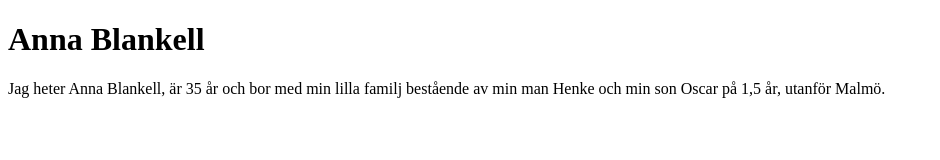
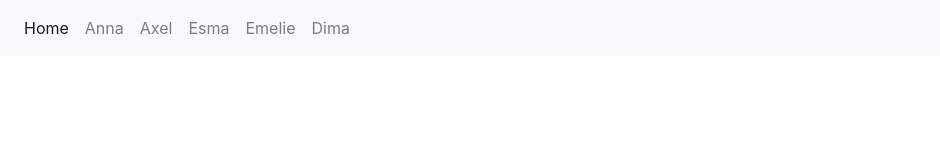
Before and after one commit to Emeliie094/Nim, a plain HTML site: page anna.html in a window 1280 px wide. Shown: the whole page, without its empty margins (0-940 px from the left). Drawn offline with nearby package versions, Linux system fonts and the light colour scheme.

Commit message:
fixed navbar

```diff
--- a/anna.html
+++ b/anna.html
@@ -1,15 +1,45 @@
 <!DOCTYPE html>
 <html lang="en">
-  <head>
-    <meta charset="UTF-8" />
-    <meta name="viewport" content="width=device-width, initial-scale=1.0" />
-    <title>Anna</title>
-  </head>
-  <body>
-    <h1>Anna Blankell</h1>
-    <div>
-      Jag heter Anna Blankell, är 35 år och bor med min lilla familj bestående
-      av min man Henke och min son Oscar på 1,5 år, utanför Malmö.
-    </div>
-  </body>
-</html>
+
+<head>
+
+    <meta charset="utf-8">
+    <meta name="viewport" content="width=device-width, initial-scale=1, shrink-to-fit=no">
+
+
+    <link rel="stylesheet" href="https://cdn.jsdelivr.net/npm/bootstrap@4.5.3/dist/css/bootstrap.min.css"
+        integrity="sha384-TX8t27EcRE3e/ihU7zmQxVncDAy5uIKz4rEkgIXeMed4M0jlfIDPvg6uqKI2xXr2" crossorigin="anonymous">
+    <link rel="stylesheet" href="styles.css">
+    <title>Axels Sida</title>
+</head>
+<body>
+
+    <nav class="navbar navbar-expand-lg navbar-light bg-light">
+        <button class="navbar-toggler" type="button" data-toggle="collapse" data-target="#navbarTogglerDemo03" aria-controls="navbarTogglerDemo03" aria-expanded="false" aria-label="Toggle navigation">
+          <span class="navbar-toggler-icon"></span>
+        </button>
+            <div class="collapse navbar-collapse" id="navbarTogglerDemo03">
+          <ul class="navbar-nav mr-auto mt-2 mt-lg-0">
+            <li class="nav-item active">
+              <a class="nav-link" href="#">Home <span class="sr-only">(current)</span></a>
+            </li>
+            <li class="nav-item">
+              <a class="nav-link" href="anna.html">Anna</a>
+            </li>
+            <li class="nav-item">
+                <a class="nav-link" href="axel.html">Axel</a>
+              </li>
+              <li class="nav-item">
+                <a class="nav-link" href="esma.html">Esma</a>
+              </li>
+              <li class="nav-item">
+                <a class="nav-link" href="Emelie.html">Emelie</a>
+              </li>
+              <li class="nav-item">
+                <a class="nav-link" href="dima.html">Dima</a>
+              </li>
+        </ul>
+        </div>
+      </nav>
+
+</body>
```
Also changed, not shown: axel.html (+29 -10 lines), dima.html (added, +45 -0 lines), esma.html (+38 -4 lines), index.html (added, +45 -0 lines).
